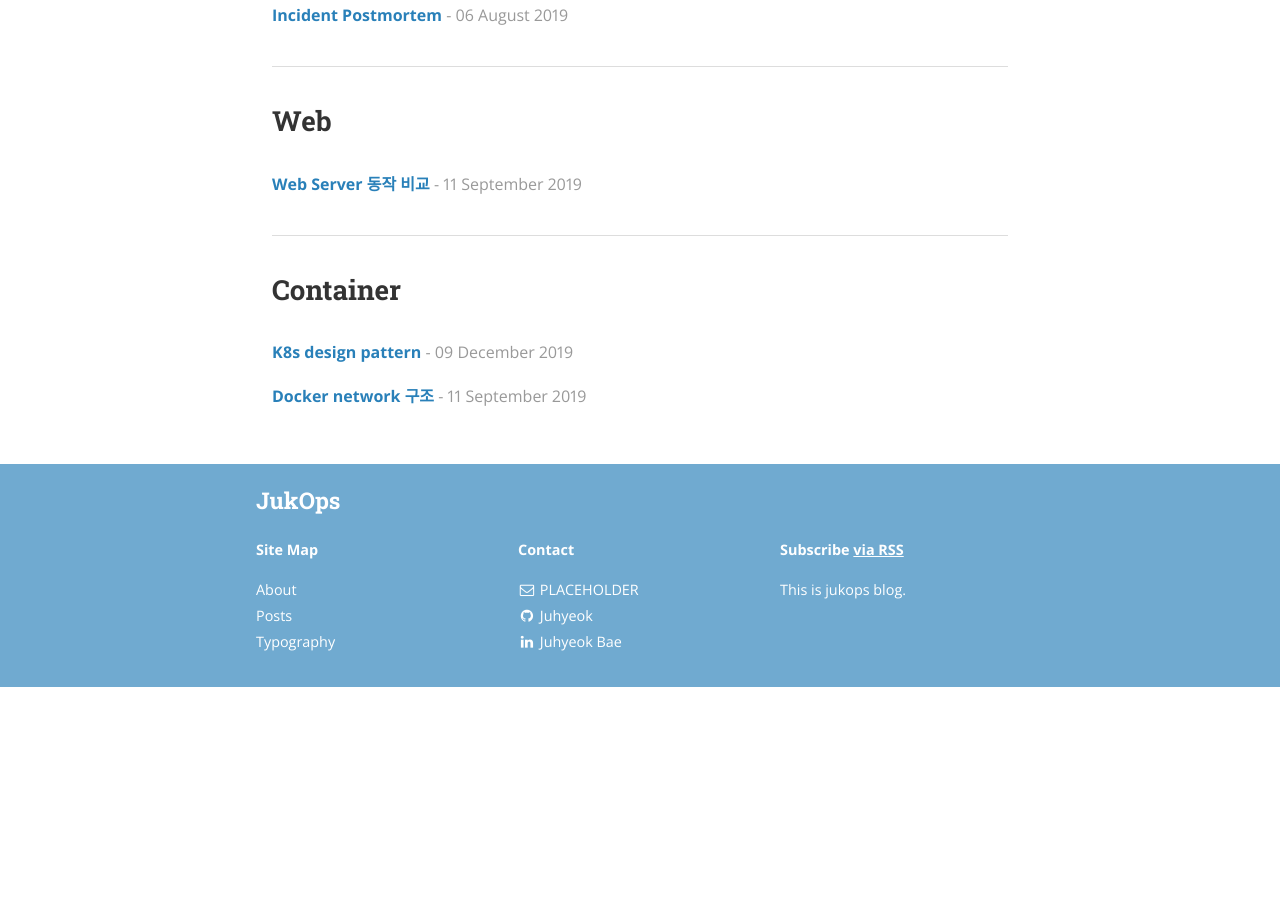
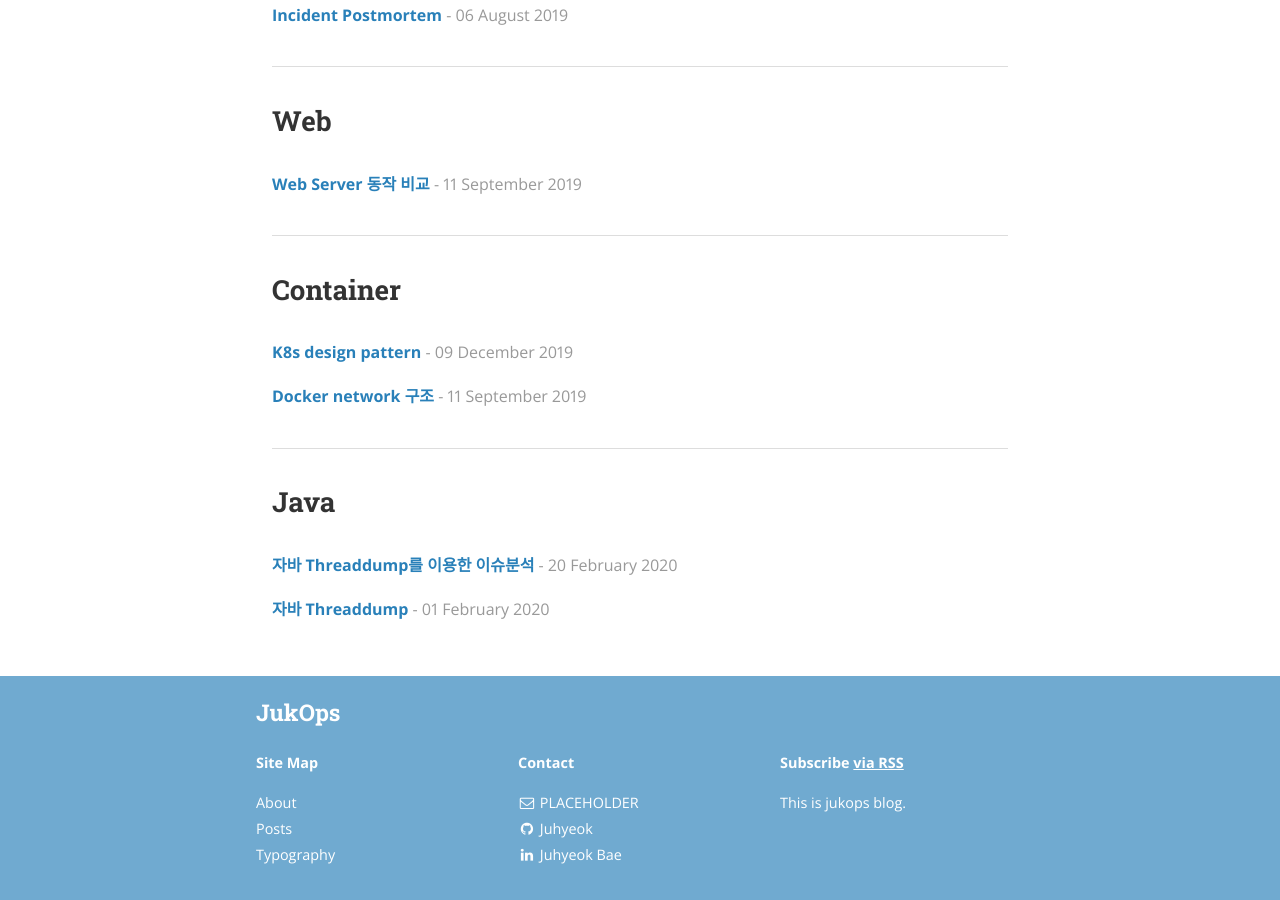
Before and after one commit to jukops/jukops.github.io, a Jekyll site: the page built from posts.html, in a window 1280 px wide and 900 px high, scrolled down 1094 px. Built offline with Jekyll 4.4.1, drawn with Linux system fonts in a browser that asks for light colours; nearby versions of some CDN libraries; before the commit the page ends 1781 px from its top, so only the background shows below that; some of the changed lines change nothing that is shown.

Commit message:
Add java thread troubleshooting

````diff
--- a/_posts/2020-02-01-java-threaddump.md
+++ b/_posts/2020-02-01-java-threaddump.md
@@ -1,3 +1,10 @@
+---
+layout: post
+title:  "자바 Threaddump"
+date:   2020-02-01 01:35:00
+author: Juhyeok Bae
+categories: java
+---
 # 쓰레드 상태
   ![thread 0](/assets/img/java-thread-status-0.png)
 - NEW
--- /dev/null
+++ b/_posts/2020-02-19-java-thread_troubleshooting.md
@@ -0,0 +1,114 @@
+---
+layout: post
+title:  "자바 Threaddump를 이용한 이슈분석"
+date:   2020-02-20 01:22:00
+author: Juhyeok Bae
+categories: java
+---
+
+### 동기화에 따른 block issue
+기본적으로 쓰레드의 Block 상태는 접근 하고자 하는 객체(블록)의 접근이 불가하여 lock이 풀릴때 까지 기다리는 상태이다. 이 기다리는 동안 로직이 수행 되지 않기 때문에 대기시간이 길어진다. 대기시간이 길어진다는 뜻은 프로그램 전체 성능이 떨어질 수 있다는것을 뜻한다. 환경에 따라 다르겠지만 대부분의 block의 경우 문제인 경우가 많음으로 근본 원인을 해결 하는것이 좋다.
+
+- Java code
+  예제를 위하여 심플하게 만든 자바코드 이다.
+  10개의 쓰레드가 만들어 지며 각 쓰레드는 무한 루프를 돌며 NumberOject의 increaseFoo라는 메소드를 호출 한다. 이 increaseFoo는 foo 라는 static 변수에 값을 더하는데 synchronized를 이용하여 생성 되었기 때문에 한순간에 오직 하나의 쓰레드만 호출이 가능하다.
+  즉 어떤 스레드가 해당 메소드 호출에 성공하여 로직 수행 중이라면 다른 메소드는 접근이 불가하다.
+  ```
+  public class JhThreadTest {
+      public static void main(String args[]) {
+          for ( int i = 0; i < 10; i++ ) {
+              JhThread jhthread = new JhThread();
+              jhthread.start();
+          }
+          System.out.println("=================================================================");
+          System.out.println("Tread creation task is done");
+          System.out.println("=================================================================");
+      }
+  }
+
+  class JhThread extends Thread {
+      public void run() {
+          while(true)
+              NumberObject.increaseFoo();
+      }
+  }
+
+  class NumberObject {
+      private static int foo = 0;
+      public static synchronized void increaseFoo() {
+          foo++;
+          System.out.println(foo);
+      }
+  }
+  ```
+- Thread dump
+  실제 덤프 파일을 보겠다. Thread-0 부터 9까지 총 9개의 쓰레드가 BLOCK 상태이다. 즉 접근 하고자 하는 특정 블록에 대해 접근이 불가한 상태이다.
+  이때 BLOCK 상태의 쓰레드에서 주의 깊게 보아야 할곳이 `- waiting to lock <0x00000000f5aebbf0> (a java.lang.Class for NumberObject)` 부분이다.
+  이는 0x00000000f5aebbf0 주소를 가지는 NumberObject을 접근 하지 못하여 lock이 풀릴때 까지 기다린다는 뜻이다.
+  이 주소값을 활용 하여 lock을 건 쓰레드를 찾아보면 Thread-3임을 알 수 있다. Thread-3의 스택 트레이스를 보면 `- locked <0x00000000f5aebbf0> (a java.lang.Class for NumberObject)` 으로 0x00000000f5aebbf0에 대해 lock을 걸고 아직 로직을 수행 중인것을 알 수 있다. 따라서 이 Thread-3에서 해당 블록에 대해 lock을 풀어야 다른 쓰레드 들에서 접근 가능하다.
+  ```
+  Attach Listener
+  priority:9 - threadId:0x00007f49cc001000 - nativeId:0x2e03 - nativeId (decimal):11779 - state:RUNNABLE
+  stackTrace:
+  java.lang.Thread.State: RUNNABLE
+  Locked ownable synchronizers:
+  - None
+
+  Thread-3
+  priority:5 - threadId:0x00007f49f813f800 - nativeId:0x2de4 - nativeId (decimal):11748 - state:RUNNABLE
+  stackTrace:
+  java.lang.Thread.State: RUNNABLE
+  at java.io.FileOutputStream.writeBytes(java.base@9-internal/Native Method)
+  at java.io.FileOutputStream.write(java.base@9-internal/FileOutputStream.java:327)
+  at java.io.BufferedOutputStream.flushBuffer(java.base@9-internal/BufferedOutputStream.java:81)
+  at java.io.BufferedOutputStream.flush(java.base@9-internal/BufferedOutputStream.java:142)
+  - locked <0x00000000f5b22788> (a java.io.BufferedOutputStream)
+  at java.io.PrintStream.write(java.base@9-internal/PrintStream.java:482)
+  - locked <0x00000000f5b07f58> (a java.io.PrintStream)
+  at sun.nio.cs.StreamEncoder.writeBytes(java.base@9-internal/StreamEncoder.java:233)
+  at sun.nio.cs.StreamEncoder.implFlushBuffer(java.base@9-internal/StreamEncoder.java:312)
+  at sun.nio.cs.StreamEncoder.flushBuffer(java.base@9-internal/StreamEncoder.java:104)
+  - locked <0x00000000f5b07f18> (a java.io.OutputStreamWriter)
+  at java.io.OutputStreamWriter.flushBuffer(java.base@9-internal/OutputStreamWriter.java:186)
+  at java.io.PrintStream.newLine(java.base@9-internal/PrintStream.java:546)
+  - locked <0x00000000f5b07f58> (a java.io.PrintStream)
+  at java.io.PrintStream.println(java.base@9-internal/PrintStream.java:737)
+  - locked <0x00000000f5b07f58> (a java.io.PrintStream)
+  at NumberObject.increaseFoo(JhThreadTest.java:24)
+  - locked <0x00000000f5aebbf0> (a java.lang.Class for NumberObject)
+  at JhThread.run(JhThreadTest.java:16)
+  Locked ownable synchronizers:
+  - None
+
+  Thread-0
+  priority:5 - threadId:0x00007f49f8139800 - nativeId:0x2de1 - nativeId (decimal):11745 - state:BLOCKED
+  stackTrace:
+  java.lang.Thread.State: BLOCKED (on object monitor)
+  at NumberObject.increaseFoo(JhThreadTest.java:23)
+  - waiting to lock <0x00000000f5aebbf0> (a java.lang.Class for NumberObject)
+  at JhThread.run(JhThreadTest.java:16)
+  Locked ownable synchronizers:
+  - None
+
+  Thread-1
+  priority:5 - threadId:0x00007f49f813b800 - nativeId:0x2de2 - nativeId (decimal):11746 - state:BLOCKED
+  stackTrace:
+  java.lang.Thread.State: BLOCKED (on object monitor)
+  at NumberObject.increaseFoo(JhThreadTest.java:23)
+  - waiting to lock <0x00000000f5aebbf0> (a java.lang.Class for NumberObject)
+  at JhThread.run(JhThreadTest.java:16)
+  Locked ownable synchronizers:
+  - None
+
+  ...
+
+  Thread-9
+  priority:5 - threadId:0x00007f49f814a800 - nativeId:0x2dea - nativeId (decimal):11754 - state:BLOCKED
+  stackTrace:
+  java.lang.Thread.State: BLOCKED (on object monitor)
+  at NumberObject.increaseFoo(JhThreadTest.java:23)
+  - waiting to lock <0x00000000f5aebbf0> (a java.lang.Class for NumberObject)
+  at JhThread.run(JhThreadTest.java:16)
+  Locked ownable synchronizers:
+  - None
+  ```
````
